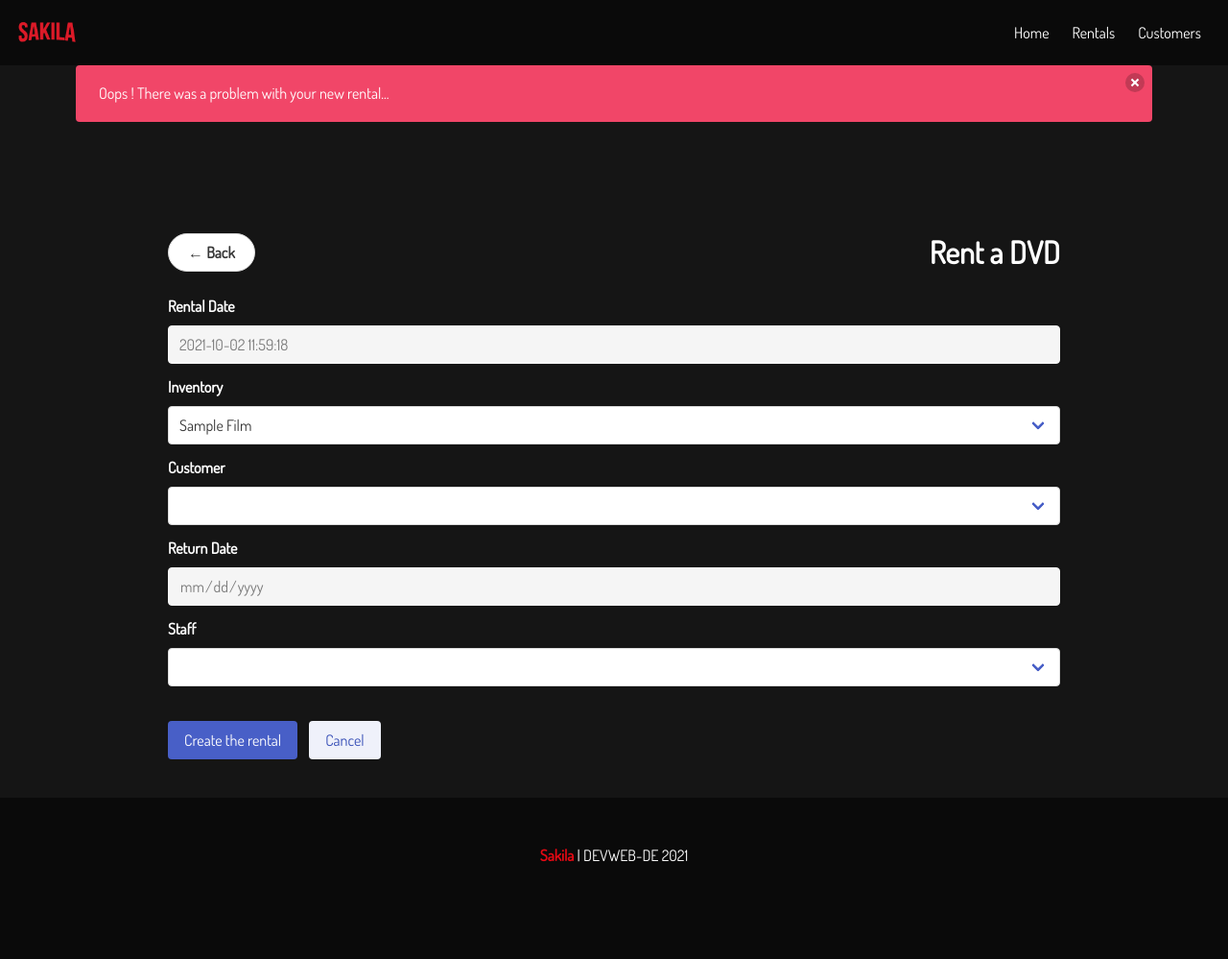
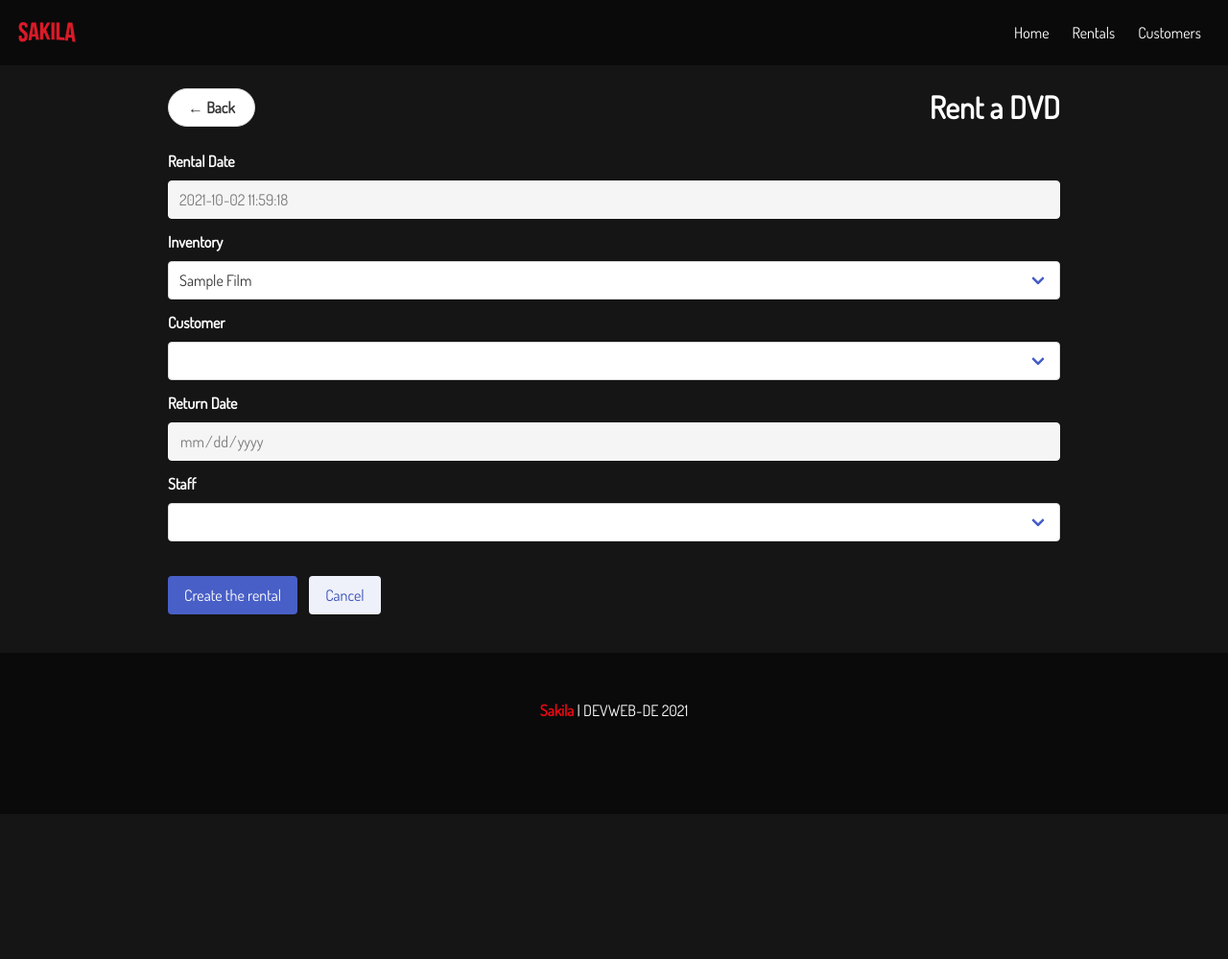
Before and after one commit to mikaelemekenese/ecf7_poo, a PHP site: page /rental-create.php?id=1 in a window 1280 px wide. Shown: the whole page at 96% size. After the commit the page ends 747 px from the top, so only its background shows below. Run offline with PHP 8.4, Linux system fonts and the light colour scheme; tables that the repository leaves empty or names only in its code hold one stand-in row (values such as "Sample post").

Commit message:
last update

```diff
--- a/views/rental-create.php
+++ b/views/rental-create.php
@@ -22,13 +22,6 @@ require('../classes/staff.php');
                     <div class='notification is-success' style='margin-top:68px;'>
                         <button class='delete'></button>
                         <h5>New rental successfully created !</h5>
-                    </div>
-                </div><br>";
-    } else {
-        echo    "<div class='container'>
-                    <div class='notification is-danger' style='margin-top:68px;'>
-                        <button class='delete'></button>
-                        <h5>Oops ! There was a problem with your new rental...</h5>
                     </div>
                 </div><br>";
     }
```
Also changed, not shown: views/rental-return.php (+0 -7 lines).
